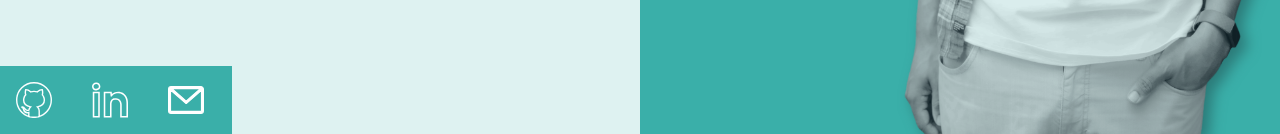
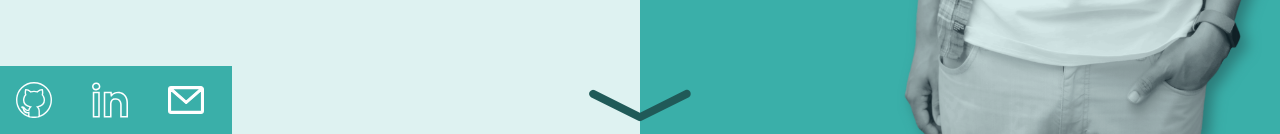
Before and after one commit to thorrellt/react-portfolio, a React (Vite) app: page / in a window 1280 px wide. Shown: the part 666-800 px from the top of the page. Built offline with nearby package versions, Linux system fonts and the light colour scheme.

Commit message:
add animiation to heading

```diff
--- a/index.html
+++ b/index.html
@@ -4,6 +4,7 @@
     <meta charset="UTF-8" />
 
     <meta name="viewport" content="width=device-width, initial-scale=1.0" />
+    <link rel="stylesheet" href="https://cdn.jsdelivr.net/npm/bootstrap-icons@1.9.1/font/bootstrap-icons.css">
     <title>thorrellt.com</title>
   </head>
   <body>
--- a/src/components/Heading.jsx
+++ b/src/components/Heading.jsx
@@ -82,11 +82,11 @@ function Heading(props) {
           />
         </div>
       </Row>
-      <div className= {`intro position-absolute ${introPosition} my-0 translate-middle`} >
+      <div className={`intro position-absolute ${introPosition} my-0 translate-middle`} >
         <p>hello world, I'm</p>
         <h1 className='display-4'>Thorrell <span className="text-danger">T</span>urner</h1>
-        <p>a Software Developer based {windowWidth <= 575 ? "":<br />}
-          out of the Washington {windowWidth <= 575 ? "":<br />}
+        <p>a Software Developer based {windowWidth <= 575 ? "" : <br />}
+          out of the Washington {windowWidth <= 575 ? "" : <br />}
           Metropolitan area</p>
 
         <Button variant="danger" size="lg"
@@ -98,11 +98,9 @@ function Heading(props) {
         </Button>
       </div>
 
-      <h1 className='display-1'>More shit</h1>
-      <h1 className='display-1'>More shit</h1>
-      <h1 className='display-1'>More shit</h1>
-      <h1 className='display-1'>More shit</h1>
-
+      <a href="#" className='down-arrow-link position-absolute bottom-0 start-50 translate-middle-x'>
+        <i className="down-arrow bi bi-chevron-compact-down"></i>
+      </a>
 
     </Container>
   );
--- a/src/components/MainNav.jsx
+++ b/src/components/MainNav.jsx
@@ -9,7 +9,7 @@ function MainNav() {
     const expand = "lg"
     return (
 
-        <Navbar collapseOnSelect expand="lg" id="MainNav" fixed="top" bg="primary" variant="dark">
+        <Navbar collapseOnSelect expand={expand} id="MainNav" fixed="top" bg="primary" variant="dark">
             <Container className="pe-3">
 
                 <Navbar.Toggle aria-controls="responsive-navbar-nav" />
--- a/src/styles/Heading.css
+++ b/src/styles/Heading.css
@@ -32,6 +32,79 @@
     max-height: 85%;
     filter: drop-shadow(7px 7px 7px #2B7A78);
     z-index: 0;
+    animation: fadeIn ease-in 2s;
+    -webkit-animation: fadeIn ease-in 2s;
+    -moz-animation: fadeIn ease-in 2s;
+    -o-animation: fadeIn ease-in 2s;
+    -ms-animation: fadeIn ease-in 2s;
+}
+
+#main-contacts {
+    /* opacity:0; */
+    animation: fadeIn ease-in 4s;
+    -webkit-animation: fadeIn ease-in 4s;
+    -moz-animation: fadeIn ease-in 4s;
+    -o-animation: fadeIn ease-in 4s;
+    -ms-animation: fadeIn ease-in 4s;
+}
+
+/* #main-contacts::before {
+    opacity: 0;
+}
+
+#main-contacts::after {
+    opacity: 1;
+} */
+
+
+@keyframes fadeIn {
+    0% {
+        opacity: 0;
+    }
+
+    100% {
+        opacity: 1;
+    }
+}
+
+@-moz-keyframes fadeIn {
+    0% {
+        opacity: 0;
+    }
+
+    100% {
+        opacity: 1;
+    }
+}
+
+@-webkit-keyframes fadeIn {
+    0% {
+        opacity: 0;
+    }
+
+    100% {
+        opacity: 1;
+    }
+}
+
+@-o-keyframes fadeIn {
+    0% {
+        opacity: 0;
+    }
+
+    100% {
+        opacity: 1;
+    }
+}
+
+@-ms-keyframes fadeIn {
+    0% {
+        opacity: 0;
+    }
+
+    100% {
+        opacity: 1;
+    }
 }
 
 #cv-btn {
@@ -58,6 +131,37 @@
     width: 2.25rem;
     align-self: center;
 }
+
+@keyframes pulse {
+    from {
+        font-size: 7rem;
+    }
+
+    to {
+        font-size: 8rem;
+    }
+
+    /* 100% {
+        font-size: 7rem;
+    } */
+}
+
+.down-arrow-link {
+    display: flex;
+    justify-content: center;
+    align-items: center;
+    font-size: 7rem;
+    color: #205a58;
+    max-height: 4rem;
+    overflow: hidden;
+    animation-name: pulse;
+    animation-duration: .75s;
+    animation-iteration-count: 6;
+    animation-direction: alternate;
+    animation-timing-function: ease-in-out;
+    animation-delay: 3s;
+}
+
 
 @media all and (max-width: 575px) {
 
@@ -89,10 +193,4 @@
         white-space: normal;
         max-width: 315px;
     }
-
-    /* #main-contacts {
-        bottom: 100%;
-        top: 0%;
-    } */
-
 }
```
Also changed, not shown: src/components/App.jsx (+6 -1 lines). Lines whose indentation alone changed are shown as unchanged.
